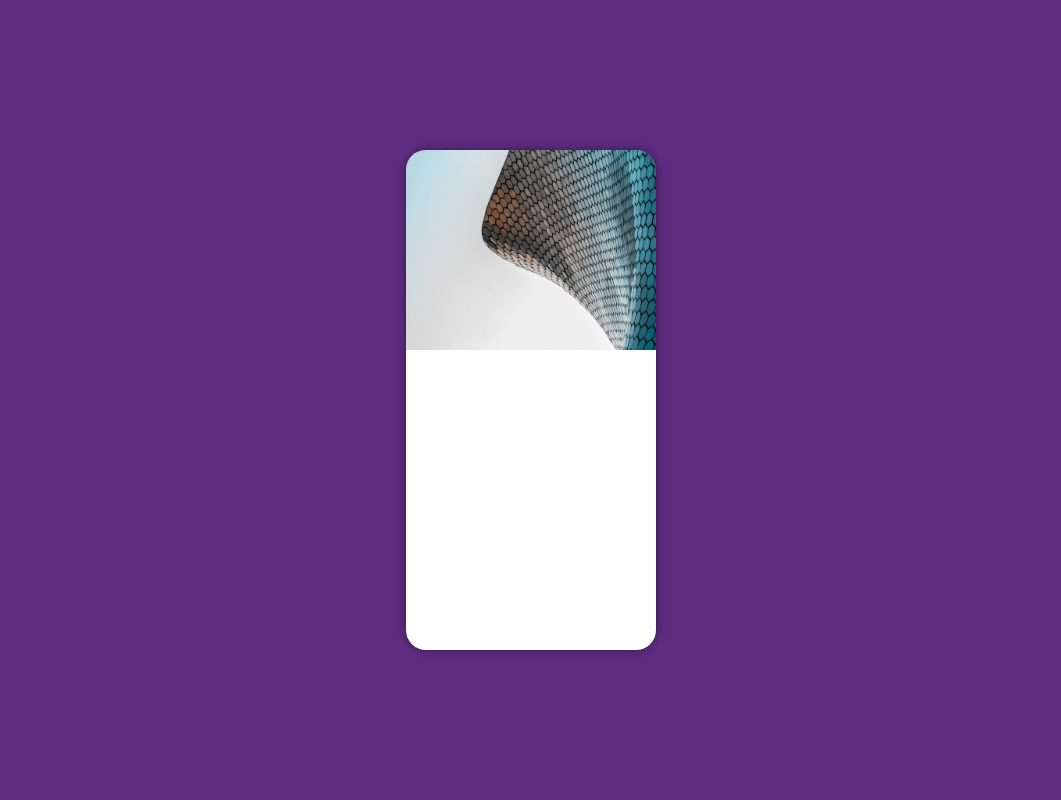
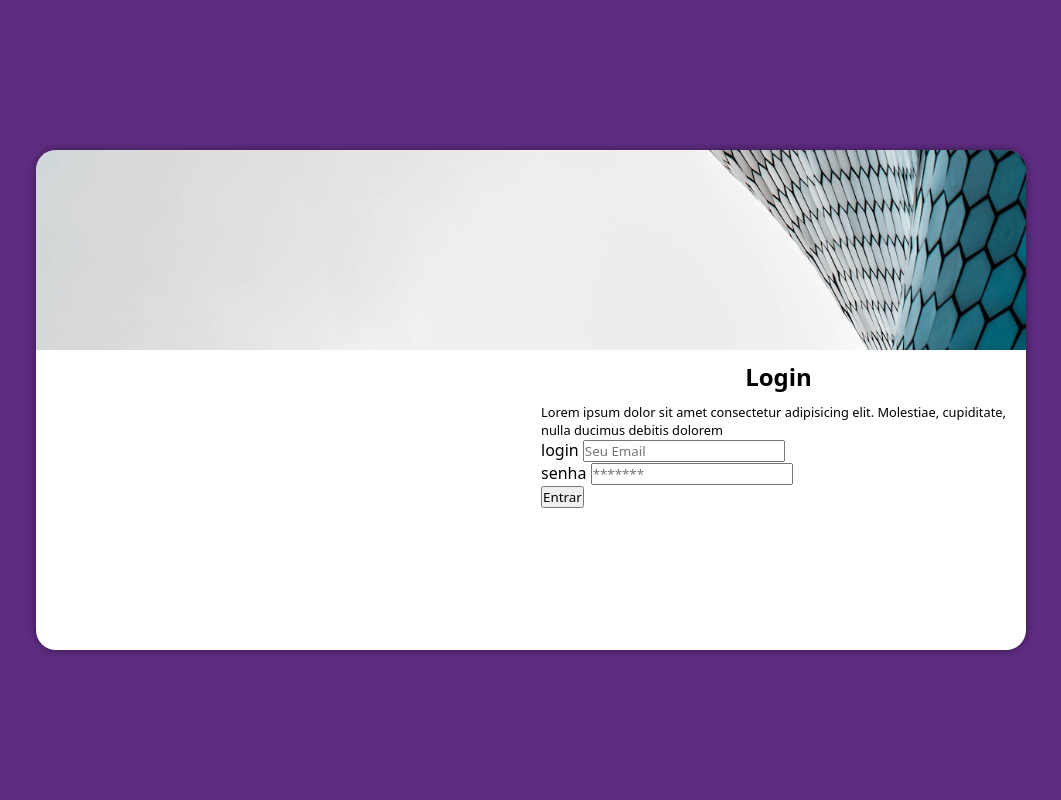
Before and after one commit to MaykonRegis/ProjetoLogin, a plain HTML site: page index.html in a window 1280 px wide. Shown: the whole page, without its empty margins (109-1170 px from the left). Drawn offline with Linux system fonts and the light colour scheme.

Commit message:
atualizacao

```diff
--- a/css/estilo.css
+++ b/css/estilo.css
@@ -38,6 +38,8 @@ section#login {
     transform: translate(-50%, -50%);
     overflow: hidden;
     box-shadow: 0px 0px 10px rgba(0, 0, 0, 0.452);
+    transition: width 1s, height 1s;
+    transition-timing-function: ease;
 }
 
 section#login > div#imagen {
@@ -52,3 +54,12 @@ section#login div#formulario {
     padding: 10px;
     display: block;
 }
+
+div#formulario > h1 {
+    text-align: center;
+    margin-bottom: 10px;
+}
+
+div#formulario > p {
+    font-size: 0.8em;
+}
--- /dev/null
+++ b/css/querry.css
@@ -0,0 +1,38 @@
+@charset "UTF-8";
+
+
+
+@media screen and (min-width: 768px) and (max-widt: 992px) {
+
+    body {
+        background-image: linear-gradient(to top,#49a09d, #5f2c82);
+    }
+
+    section#login {
+        width: 90vw;
+    }
+    section#login > div#imagen {
+        float: left;
+        width: 30%;
+        height: 100%;
+    }
+    section#login > div#formulario {
+        float: right;
+        width: 70%;
+    }
+}
+
+@media screen and (min-width: 992px){
+    section#login {
+        width: 990px;
+    }
+    section#login > div#formulario{
+        float: left;
+        width: 50%;
+        height: 100%;
+    }
+    section#login > div#formulario{
+        float: right;
+        width: 50%;
+    }
+}
--- a/index.html
+++ b/index.html
@@ -5,6 +5,7 @@
     <meta http-equiv="X-UA-Compatible" content="IE=edge">
     <meta name="viewport" content="width=device-width, initial-scale=1.0">
     <link rel="stylesheet" href="css/estilo.css">
+    <link rel="stylesheet" href="css/querry.css">
     <title>Tela Login</title>
 </head>
 <body>
@@ -14,8 +15,19 @@
 
             </div>
             <div id="formulario">
-                <form action="" method="post">
+                <h1>Login</h1>
+                <p>Lorem ipsum dolor sit amet consectetur adipisicing elit. Molestiae, cupiditate, nulla ducimus debitis dolorem </p>
+                <form action="" method="post" autocomplete="on">
+                    <div class="campo">
+                        <label for="ilogin">login</label>
+                        <input type="email" name="login" id="ilogin" placeholder="Seu Email" autocomplete="email" required>
+                    </div>
+                    <div class="campo">
+                        <label for="isenha">senha</label>
+                        <input type="password" name="senha" id="isenha" placeholder="*******" autocomplete="current-password" required>
+                    </div>
 
+                    <input type="submit" value="Entrar">
                 </form>
             </div>
         </section>
```
